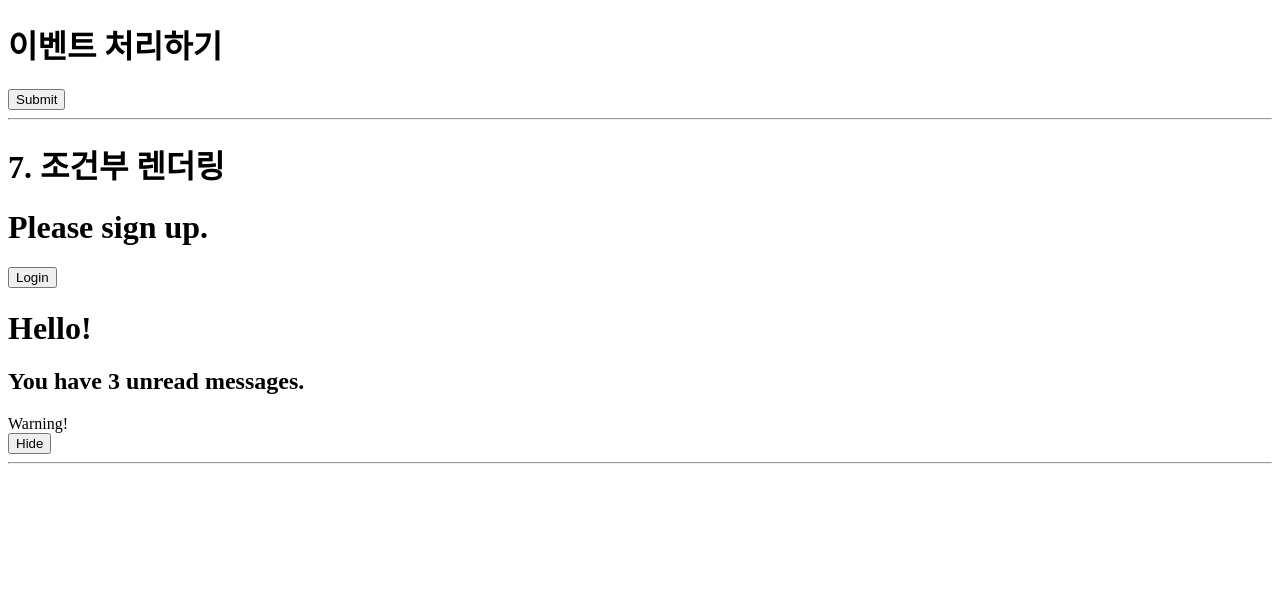
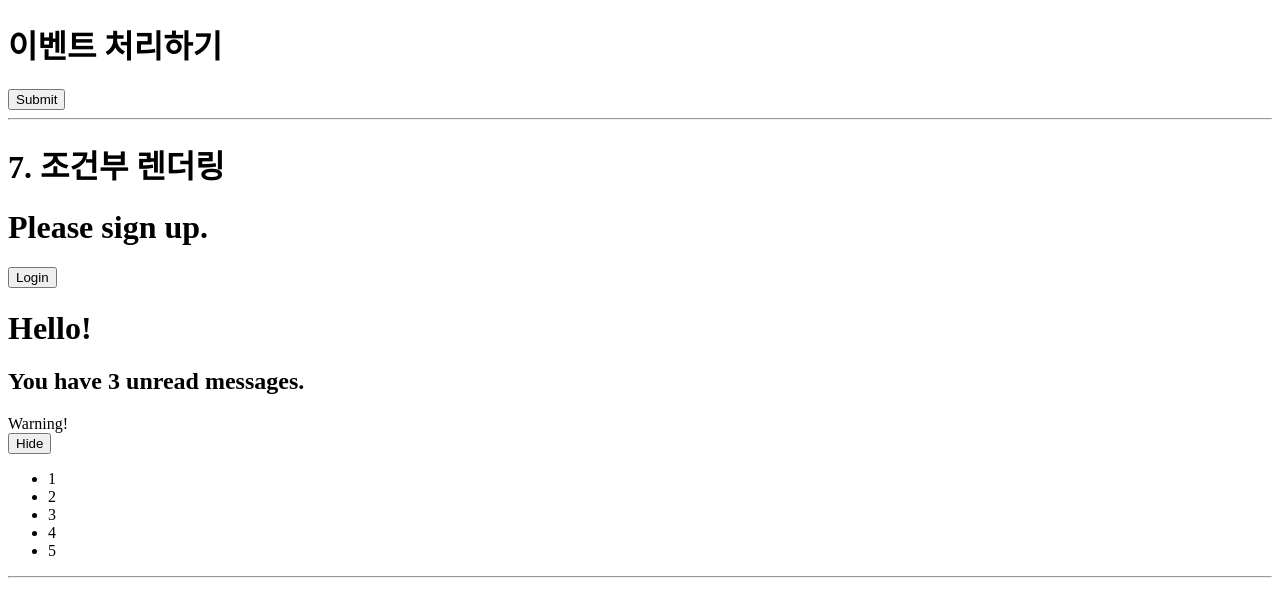
Before and after one commit to nack1400/react_study, a React (Create React App) app in the folder my-app/: page / in a window 1280 px wide. Shown: the top 616 px of the page. Built offline with nearby package versions, Linux system fonts and the light colour scheme.

Commit message:
Add list

```diff
--- /dev/null
+++ b/my-app/src/08list.js
@@ -0,0 +1,13 @@
+import React from "react";
+
+function NumberList(props) {
+  const numbers = props.numbers;
+  const listItems = numbers.map((number) =>
+    <li>{number}</li>
+  );
+  return (
+    <ul>{listItems}</ul>
+  );
+}
+
+export default NumberList;
--- a/my-app/src/App.js
+++ b/my-app/src/App.js
@@ -2,9 +2,11 @@
 import LoginControl from "./07conditional_rendering";
 import Mailbox from "./07mailbox";
 import Page from "./07warning_banner";
+import NumberList from "./08list";
 
 function App() {
   const messages = ['React', 'Re: React', 'Re:Re: React'];
+  const numbers = [1, 2, 3, 4, 5];
   return (
     <div>
       <h1>이벤트 처리하기</h1>
@@ -14,6 +16,7 @@
       <LoginControl />
       <Mailbox unreadMessages={messages} />
       <Page />
+      <NumberList numbers={numbers} />
       <hr/>
     </div>
   );
```
Also changed, not shown: 1 other file (tests, documents, lock files or other folders).
